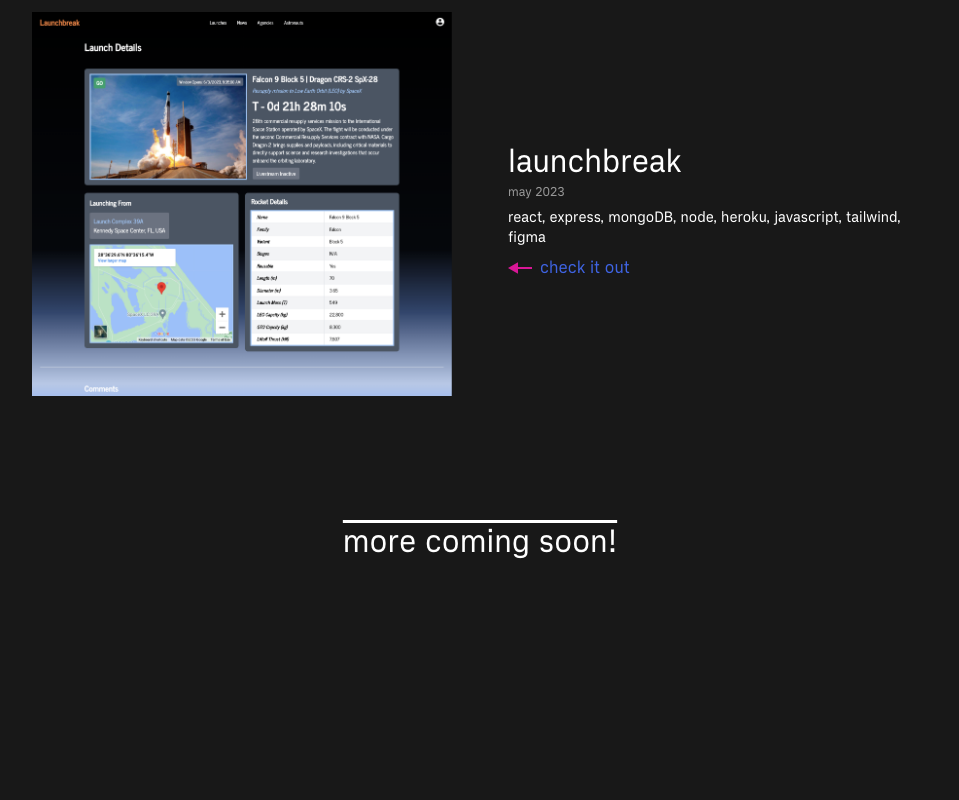
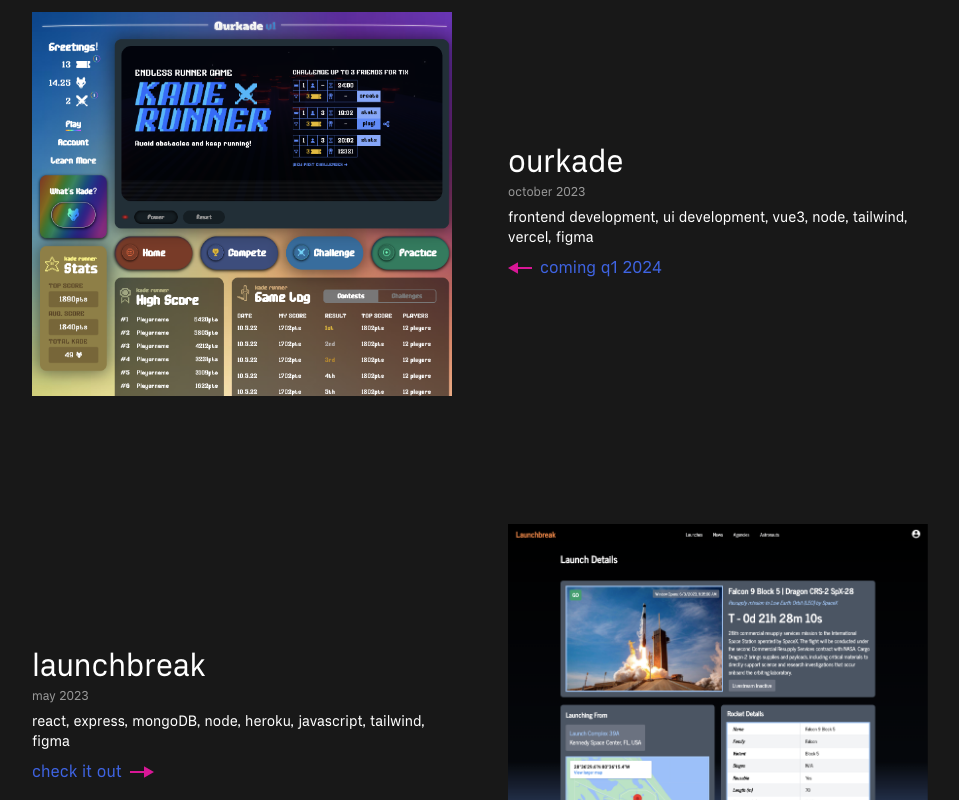
Before and after one commit to gabewolford/portfolio, a Next.js app: page /work in a window 1280 px wide. Shown: the part 3520-4320 px from the top of the page, without its empty margins (160-1119 px from the left). Before the commit the page ends 4224 px from the top, so only its background shows below. Built offline with nearby package versions, Linux system fonts and the light colour scheme.

Commit message:
upated work and me page

```diff
--- a/src/app/me/page.tsx
+++ b/src/app/me/page.tsx
@@ -27,11 +27,10 @@ export default function MePage() {
           <div className="">
             <h1 className="text-3xl md:text-4xl mb-5">a lil bit about me</h1>
             <p className="mb-4">
-              i&apos;m gabe - a design-oriented developer with a deep background
-              in the music industry, specializing in react applications and
-              other front-end technologies. i have a proven ability to deliver
-              scalable, accessible, performant, and visually appealing web
-              applications that users love. i prefer building with
+              i&apos;m gabe - a design-oriented developer, specializing in react
+              applications and other front-end technologies. i have a proven
+              ability to deliver scalable, accessible, performant, and visually
+              appealing web applications that users love. i prefer building with
               next/vue/nuxt, node.js, sanity, tailwind, and figma. my soft
               skills compliment my tech chops, allowing me to collaborate
               effectively with leadership, design, and engineering teams every
--- a/src/app/work/page.jsx
+++ b/src/app/work/page.jsx
@@ -119,6 +119,19 @@ export default function WorkPage() {
           ></PhotoRightCard>
 
           <PhotoLeftCard
+            imageUrl={"/images/ourkade.png"}
+            altText={"ourkade screenshot"}
+            githubUrl={"https://github.com/gabewolford/ourkade"}
+            siteUrl={"https://ourkade.io"}
+            projectName={"ourkade"}
+            monthAndYear={"october 2023"}
+            technologies={
+              "frontend development, ui development, vue3, node, tailwind, vercel, figma"
+            }
+            ctaText={"coming q1 2024"}
+          ></PhotoLeftCard>
+
+          <PhotoRightCard
             imageUrl={"/images/launchbreak.png"}
             altText={"launchbreak screenshot"}
             githubUrl={"https://github.com/gabewolford/launchbreak"}
@@ -129,7 +142,7 @@ export default function WorkPage() {
               "react, express, mongoDB, node, heroku, javascript, tailwind, figma"
             }
             ctaText={"check it out"}
-          ></PhotoLeftCard>
+          ></PhotoRightCard>
 
           <section className="text-center">
             <div className="justify-end">
```
Also changed, not shown: public/images/ourkade.png (added), 1 other file (tests, documents, lock files or other folders).
